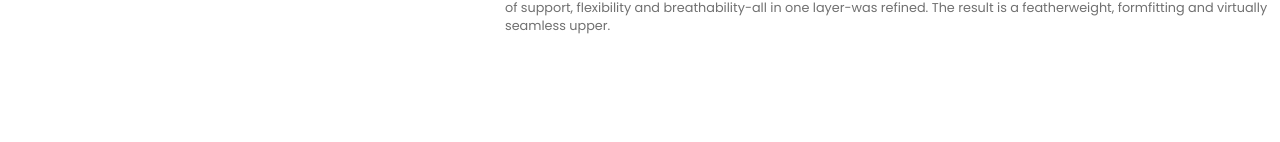
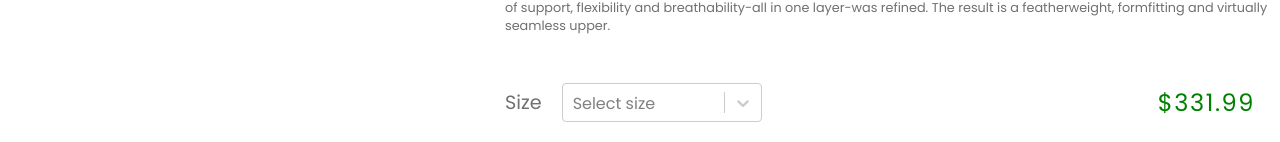
Before and after one commit to usedtobemeonce/dummy-webshop, a React (Create React App) app: page /models in a window 1280 px wide. Shown: the part 804-946 px from the top of the page. Before the commit the page ends 844 px from the top, so only its background shows below. Built offline with nearby package versions, Linux system fonts and the light colour scheme.

Commit message:
added react-select

```diff
--- a/package.json
+++ b/package.json
@@ -7,6 +7,7 @@
     "react-dom": "^16.8.6",
     "react-router-dom": "^5.0.0",
     "react-scripts": "2.1.8",
+    "react-select": "^2.4.2",
     "react-transition-group": "^2.9.0",
     "serve": "^11.0.0",
     "styled-components": "^4.2.0"
--- a/src/components/Products/ProductDetails.js
+++ b/src/components/Products/ProductDetails.js
@@ -1,20 +1,29 @@
 import React, { useState, useEffect } from 'react';
 import styled from 'styled-components';
+import Select from 'react-select';
 
 import Image from '../shared/Image';
 
 export default props => {
     const [currentImage, setCurrentImage] = useState(null);
+    const [options, setOptions] = useState(null);
+    const [selectedOption, setSelectedOption] = useState(null);
     const { product, className } = props;
 
     useEffect(() => {
         if (product && product.images[0]) {
             setCurrentImage(`../img/${product.images[0]}`);
+            setOptions(product.sizes);
         }
-    }, [product])
+    }, [product]);
 
     const handleImageClicked = image => {
         setCurrentImage(`../img/${image}`);
+    }
+
+    const handleSelectedSizeChanged = option => {
+        console.log(option);
+        setSelectedOption(option);
     }
 
     let content = null;
@@ -37,6 +46,18 @@ export default props => {
                 <Row>
                     <RowItem><p>{product.description}</p></RowItem>
                 </Row>
+                <Row>
+                    <label>Size</label>
+                    {options &&
+                        <StyledSelect
+                            options={options}
+                            placeholder="Select size"
+                            value={options && selectedOption ? options.find(option => option.value === selectedOption.value) : ''}
+                            onChange={handleSelectedSizeChanged}
+                        />
+                    }
+                    <div className="price">${product.price}</div>
+                </Row>
             </Container>
         );
     }
@@ -57,6 +78,20 @@ const Row = styled.div`
     flex-wrap: nowrap;
     justify-content: center;
     align-items: center;
+
+    label {
+        margin-right: 20px;
+        font-size: 1.2em;
+    }
+
+    .price {
+        flex: 1;
+        text-align: end;
+        margin: 20px;
+        font-size: 1.5em;
+        letter-spacing: .1rem;
+        color: green;
+    }
 `;
 
 const RowItem = styled.div`
@@ -97,3 +132,8 @@ const CurrentImage = styled.div`
         cursor: pointer;
     }
 `;
+
+const StyledSelect = styled(Select)`
+    flex: 1 0 100px;
+    max-width: 200px;
+`;
--- a/src/data/products.js
+++ b/src/data/products.js
@@ -12,11 +12,11 @@ export default [
         ],
         description: "Nike Flyknit technology was inspired by feedback from runners craving a shoe with the snug (and virtually unnoticed) fit of a sock. Nike embarked on a four-year mission with teams of programmers, engineers and designers to create the technology needed to make the knit upper with static properties for structure and durability. Then the precise placement of support, flexibility and breathability-all in one layer-was refined. The result is a featherweight, formfitting and virtually seamless upper.",
         sizes: [
-            41,
-            42,
-            43,
-            44,
-            45,
+            { value: 41, label: "41" },
+            { value: 42, label: "42" },
+            { value: 43, label: "43" },
+            { value: 44, label: "44" },
+            { value: 45, label: "45" },
         ],
     },
     {
@@ -30,17 +30,17 @@ export default [
             '/nike_free/2.png',
             '/nike_free/3.png',
         ],
-        description: "Nike Free technology is designed for natural motion. It gives your feet the freedom they need - so you can walk the way you want. The laser-engraved flex grooves on the Nike Free outsole release stiffness in the foam to help support the natural motion of the feet. It's not just the minimalist design and breathable upper materials - Nike Free is like a second skin adapted to the anatomy of the foot and feels as natural as part of your body. Flexible materials, from the upper to the sole, allow unrestricted, natural foot movement.",
+        description: "Nike Free tech,ology is designed for natural motion. It gives your feet the freedom they need - so you can walk the way you want. The laser-engraved flex grooves on the Nike Free outsole release stiffness in the foam to help support the natural motion of the feet. It's not just the minimalist design and breathable upper materials - Nike Free is like a second skin adapted to the anatomy of the foot and feels as natural as part of your body. Flexible materials, from the upper to the sole, allow unrestricted, natural foot movement.",
         sizes: [
-            44,
-            46,
-            47,
-            48,
+            { value: 44, label: "44" },
+            { value: 46, label: "46" },
+            { value: 47, label: "47" },
+            { value: 48, label: "48" },
         ],
     },
     {
         id: '003',
-        thumbnail: '/nike_lunarlon/1.png',
+        thumbnail: '/nike_lunarlon/1,png',
         name: 'Nike Lunarlon',
         price: 87.79,
         isChosen: false,
@@ -49,13 +49,13 @@ export default [
             '/nike_lunarlon/2.png',
             '/nike_lunarlon/3.png',
         ],
-        description: "The Nike Lunarlon technology utilizes specially designed, multi-density foams that guarantee ultra -lightweight, sport- specific cushioning for a soft, yet springy feel. The Lunarlon midsole cushioning system consists of two parts that together provide a light, soft, responsive feel.",
+        description: "The Nike Lunar,on technology utilizes specially designed, multi-density foams that guarantee ultra -lightweight, sport- specific cushioning for a soft, yet springy feel. The Lunarlon midsole cushioning system consists of two parts that together provide a light, soft, responsive feel.",
         sizes: [
-            42,
-            43,
-            44,
-            47,
-            48,
+            { value: 42, label: "42" },
+            { value: 43, label: "43" },
+            { value: 44, label: "44" },
+            { value: 47, label: "47" },
+            { value: 48, label: "48" },
         ],
     },
 ];
```
Also changed, not shown: 1 other file (tests, documents, lock files or other folders).
